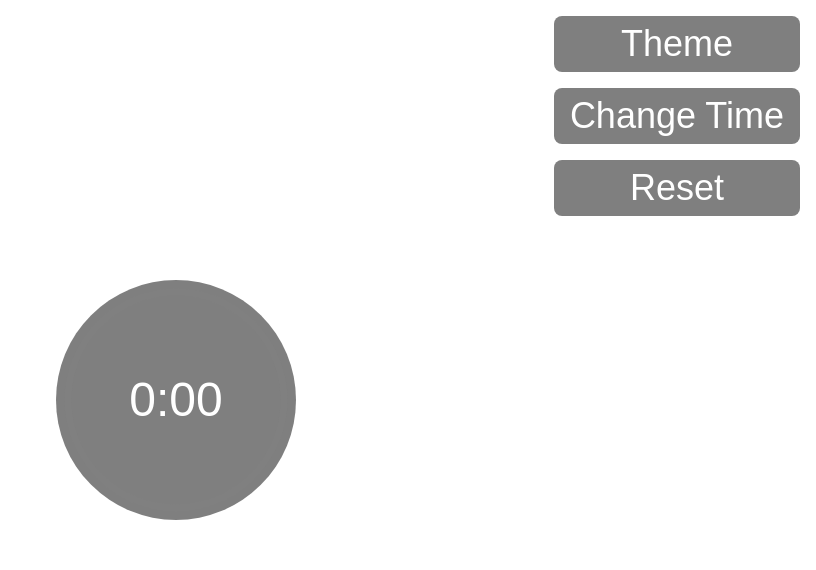
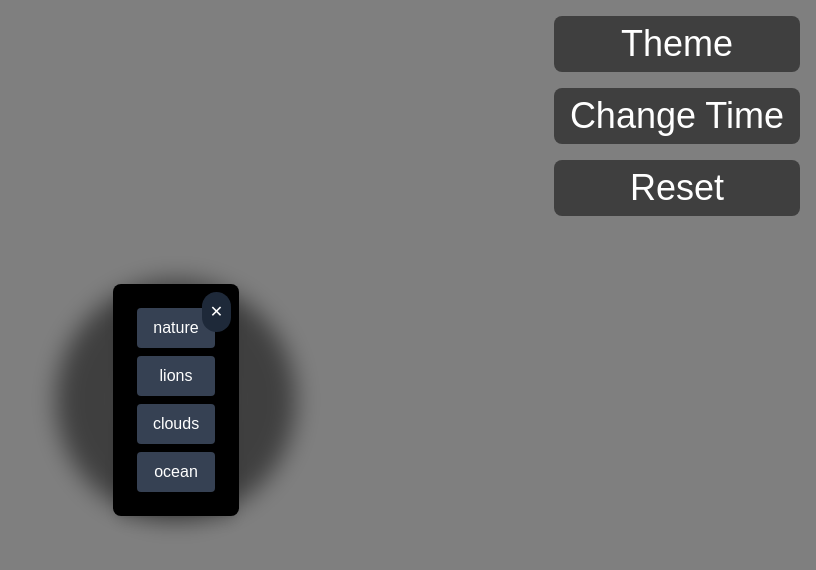
Before and after one commit to trevorfar/timer, a Next.js app: page / in a window 1280 px wide. Both pictures are taken after a click on the button "Theme". Shown: the top 570 px of the page, without its empty margins (464-1280 px from the left). Built offline with nearby package versions, Linux system fonts and the light colour scheme; no server answers.

Commit message:
some new stuff

```diff
--- a/package.json
+++ b/package.json
@@ -10,6 +10,7 @@
   },
   "dependencies": {
     "axios": "^1.8.4",
+    "framer-motion": "^12.6.2",
     "next": "15.2.3",
     "react": "^19.0.0",
     "react-dom": "^19.0.0"
--- a/src/app/page.tsx
+++ b/src/app/page.tsx
@@ -2,6 +2,9 @@
 import { useState, useEffect, useRef } from "react";
 import { fetchVideo } from "@/utils/fetch";
 import Timer from "@/components/Timer";
+import ThemePopup from "@/components/ThemePopup";
+
+const themes = ["nature", "lions", "clouds", "ocean"]
 
 const VideoBackground = () => {
   const [videoUrl, setVideoUrl] = useState<string | null>(null);
@@ -10,6 +13,7 @@ const VideoBackground = () => {
   const [iDuration, setIDuration] = useState<number>(0);
   const [popUp, setPopUp] = useState<boolean>(false);
   const [resetCount, setResetCount] = useState(0);
+  const [themePopup, setThemePopup] = useState(0);
 
 
   const minutesRef = useRef(null);
@@ -21,9 +25,13 @@ const VideoBackground = () => {
     }
   }, [popUp]);
 
-  async function findVid() {
-    const query = "nature";
+  useEffect(() => {
+    console.log("Updated video URL:", videoUrl);
+  }, [videoUrl]);
+
+  async function findVid(query: string) {
     const videoUrl = await fetchVideo({ query });
+    console.log(videoUrl)
     setVideoUrl(videoUrl);
   }
 
@@ -54,6 +62,7 @@ const VideoBackground = () => {
     <div className="relative w-full h-screen">
       {videoUrl && (
         <video
+          key={videoUrl}
           autoPlay
           loop
           muted
@@ -63,6 +72,7 @@ const VideoBackground = () => {
           <source src={videoUrl} type="video/mp4" />
         </video>
       )}
+
       {popUp && (
         <div className="fixed inset-0 flex items-center justify-center backdrop-blur-md bg-black/50 z-10">
           <div className="bg-black p-6 rounded-lg shadow-lg">
@@ -73,7 +83,7 @@ const VideoBackground = () => {
                   name="hours"
                   value={time.hours}
                   onChange={handleChange}
-                  onKeyDown={handleKeyDown} // Added here
+                  onKeyDown={handleKeyDown}
                   placeholder="HH"
                   className="w-12 text-center border rounded"
                 />
@@ -108,8 +118,9 @@ const VideoBackground = () => {
           </div>
         </div>
       )}
+      {themePopup !== 0 && <ThemePopup findVid={findVid} themes={themes} onClose={() => setThemePopup(0)}/>}
       <div className="flex flex-col z-10 top-4 right-4 absolute text-4xl text-white gap-4">
-        <button onClick={findVid} className="bg-black/50 px-4 py-2 rounded-lg">
+        <button onClick={() => setThemePopup(1)} className="bg-black/50 px-4 py-2 rounded-lg">
           Theme
         </button>
         <button
--- /dev/null
+++ b/src/components/ThemePopup.tsx
@@ -0,0 +1,32 @@
+import React from "react";
+//import { motion } from "framer-motion";
+
+interface ThemePopupProps {
+  themes: string[];
+  findVid: (theme: string) => void;
+  onClose: () => void;
+}
+
+const ThemePopup = ({ findVid, themes, onClose }: ThemePopupProps) => {
+    return (
+      <div className="fixed inset-0 flex items-center justify-center backdrop-blur-md bg-black/50 z-10">
+        <div className="bg-black p-6 rounded-lg shadow-lg relative">
+          <button
+            className="absolute top-2 right-2 text-white bg-gray-800 rounded-full p-2"
+            onClick={onClose}
+          >
+            ✕
+          </button>
+          <div className="flex flex-col gap-2">
+            {themes.map((theme) => (
+              <button key={theme} onClick={() => findVid(theme)} className="bg-gray-700 text-white px-4 py-2 rounded">
+                {theme}
+              </button>
+            ))}
+          </div>
+        </div>
+      </div>
+    );
+  };
+
+export default ThemePopup;
```
Also changed, not shown: 1 other file (tests, documents, lock files or other folders).
